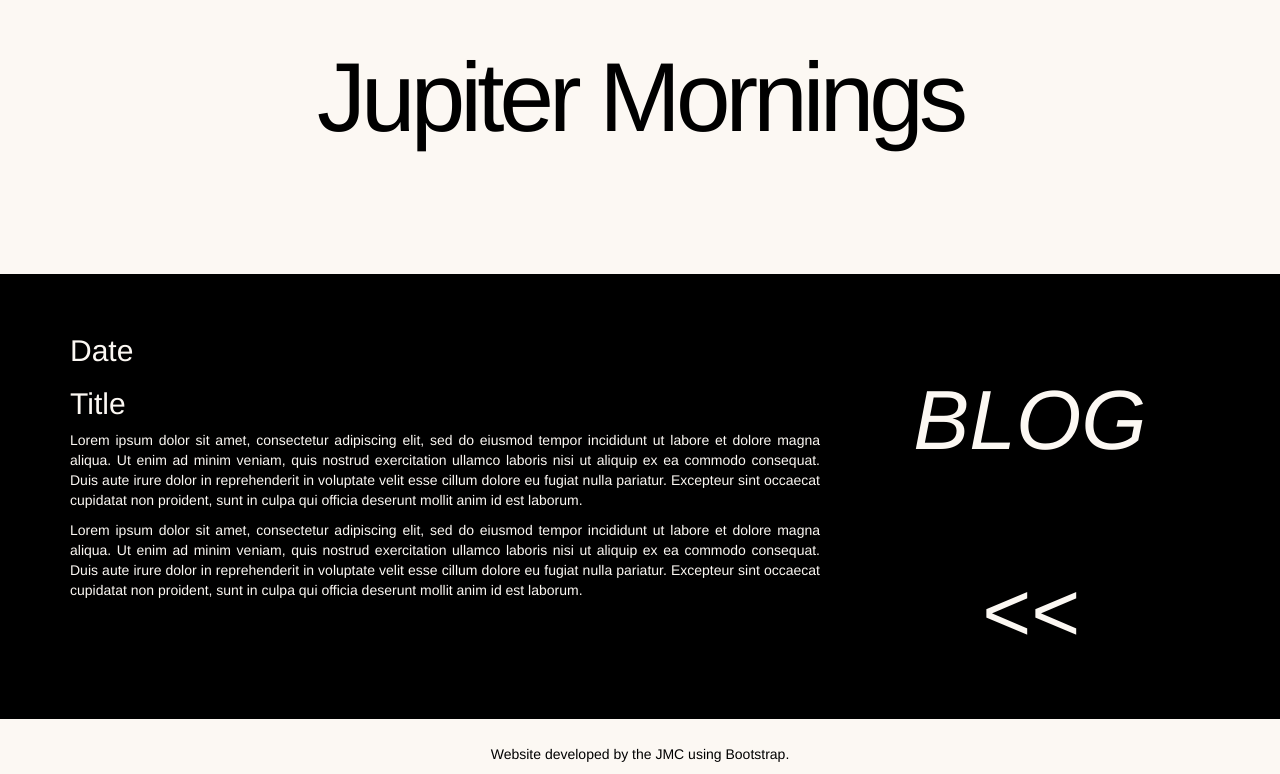
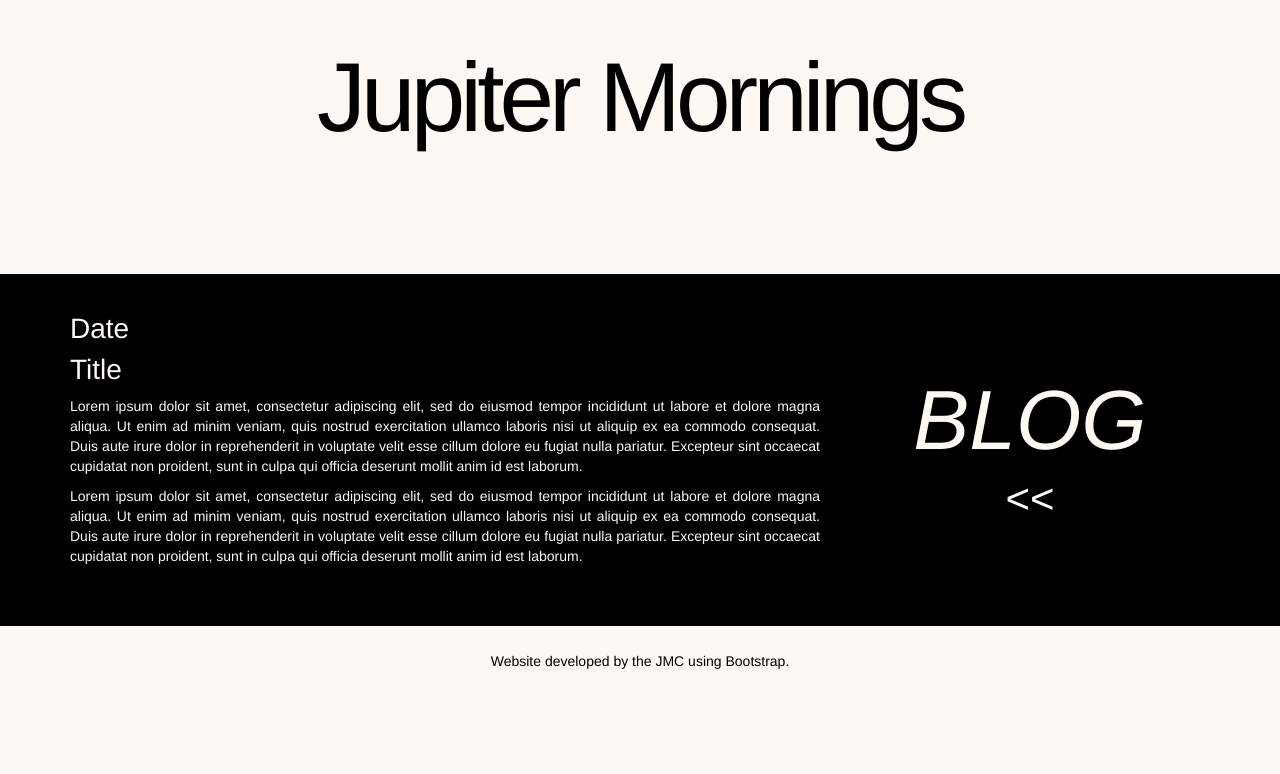
Before and after one commit to vehab/JupiterMornings, a plain HTML site: page blog.html in a window 1280 px wide. Shown: the part 126-900 px from the top of the page. After the commit the page ends 807 px from the top, so only its background shows below. Drawn offline with nearby package versions, Linux system fonts and the light colour scheme.

Commit message:
added css to back button and blog h2 headers

```diff
--- a/blog.html
+++ b/blog.html
@@ -47,7 +47,7 @@
               <h1>BLOG</h1>
             </a>
             <a href="http://jupitermornings.com" class="hover">
-              <h1><<</h1>
+              <h2><<</h2>
             </a>
           </div>
         </div>
--- a/css/jmspecific2.css
+++ b/css/jmspecific2.css
@@ -38,6 +38,15 @@ body {
 	font-weight: lighter;
 	color: #FCF8F3;
 	font-size: 6em;
+}
+
+.navigation h2 {
+  margin-top: 0px;
+  text-align: center;
+  font-family: "Helvetica Neue" inherit;
+	font-weight: lighter;
+	color: #FCF8F3;
+	font-size: 3em;
 }
 /* end css for navigation pane */
 
@@ -88,4 +97,13 @@ a:active {
 	margin: 40px 0px 0px 0px;
 	color: #FCF8F3;
 }
+
+.blogdescription h2 {
+  margin-top: 0px;
+  text-align: left;
+  font-family: "Helvetica Neue" inherit;
+	font-weight: lighter;
+	color: #FCF8F3;
+	font-size: 2em;
+}
 /* end css for blog page */
```
Also changed, not shown: about.html (+1 -1 lines).
